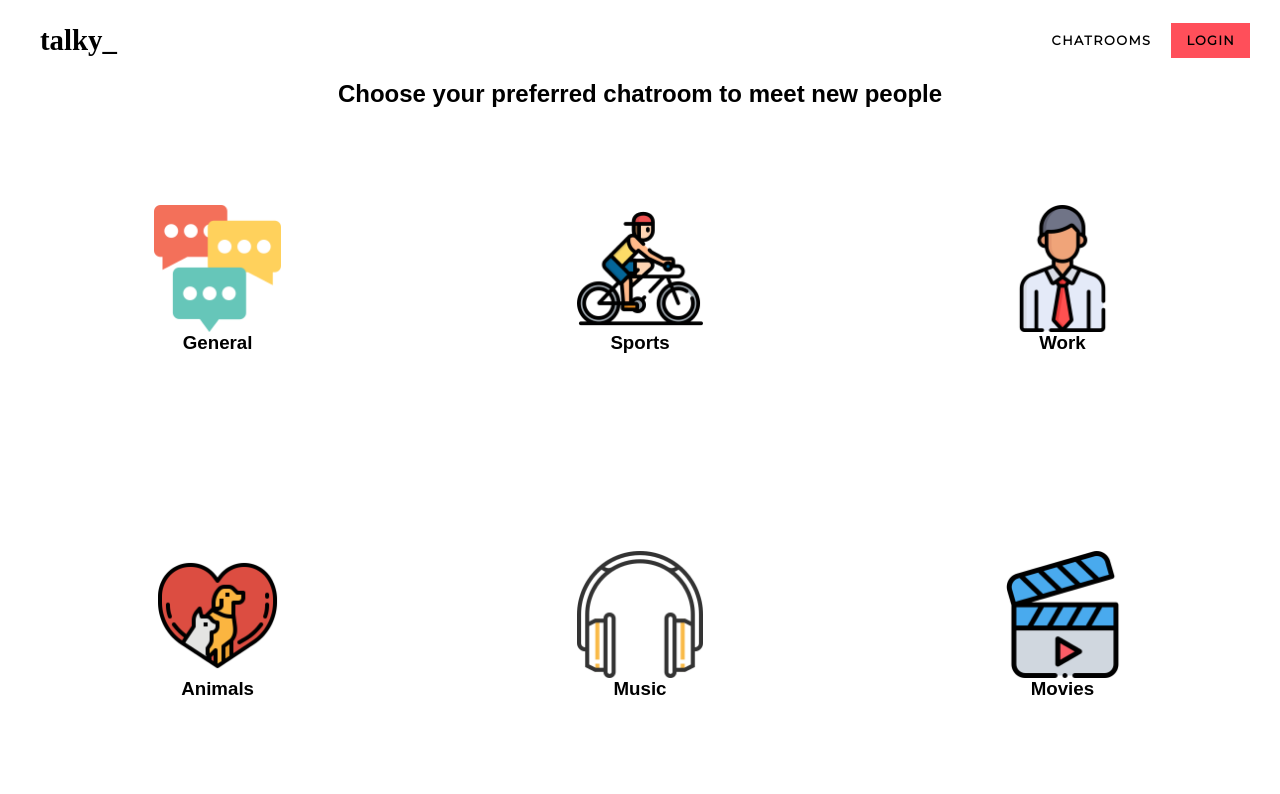
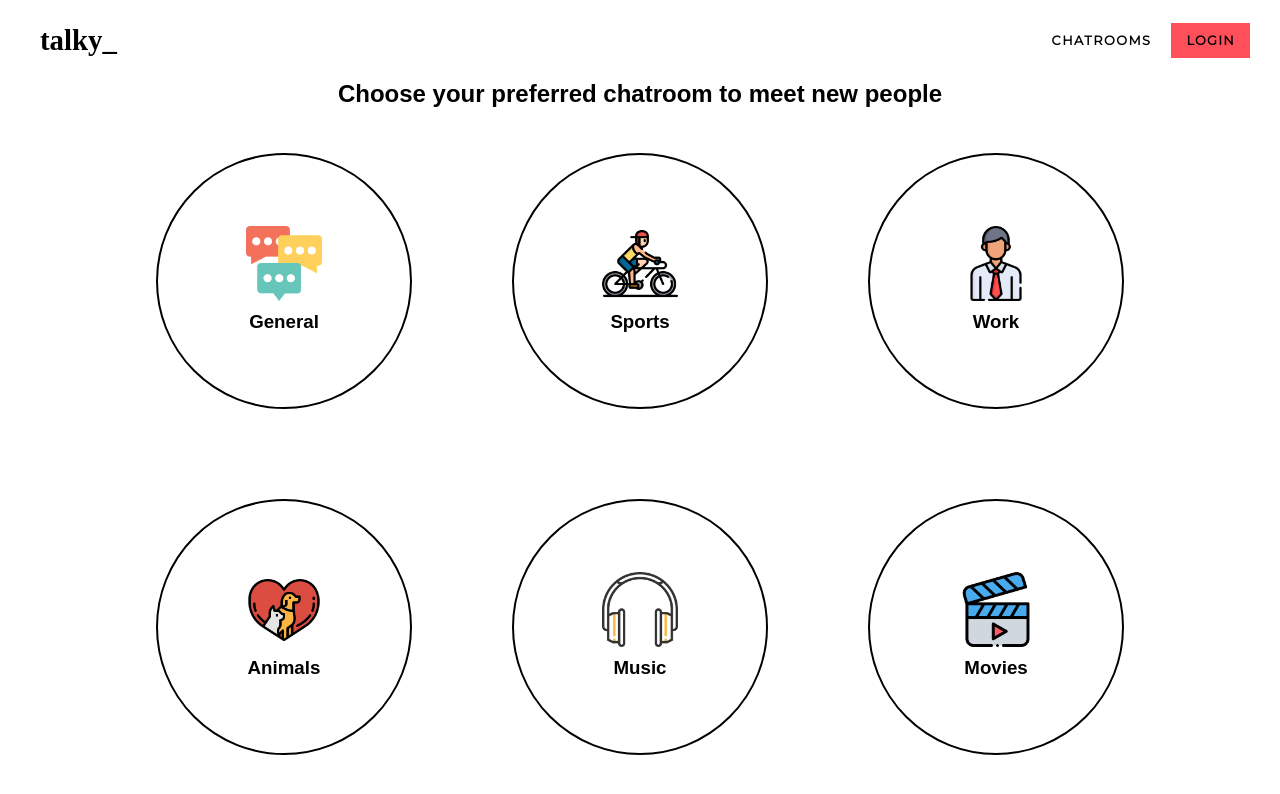
Before and after one commit to bright-fox/talky-react-client, a React (Create React App) app: page /rooms in a window 1280 px wide. Shown: the top 794 px of the page. Built offline with nearby package versions, Linux system fonts and the light colour scheme.

Commit message:
Edited style of the chatroom choices

```diff
--- a/src/pages/Chatrooms.js
+++ b/src/pages/Chatrooms.js
@@ -21,16 +21,21 @@ const Div = styled.div`
 `
 
 const IconContainer = styled.div`
-    width: 33vw;
+    width: 20vw;
+    height: 20vw;
     display: flex;
     flex-direction: column;
     align-items: center;
     justify-content: center;
+    border: 2px solid black;
+    margin: 20px 50px;
+    border-radius: 100%;
 `
 
 const IconLink = styled(Link)`
     text-decoration: none;
     color: black;
+    margin-top: 10px;
     position: relative;
 
     & h3 {
```
